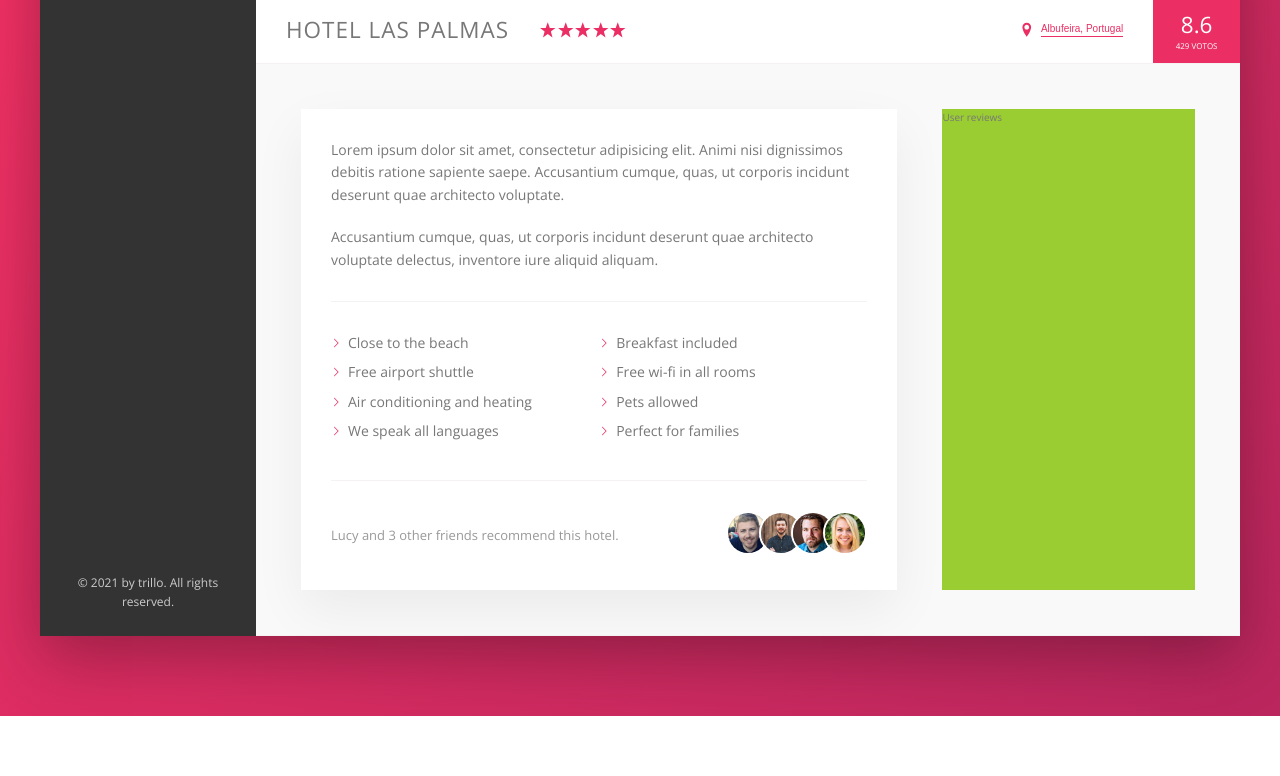
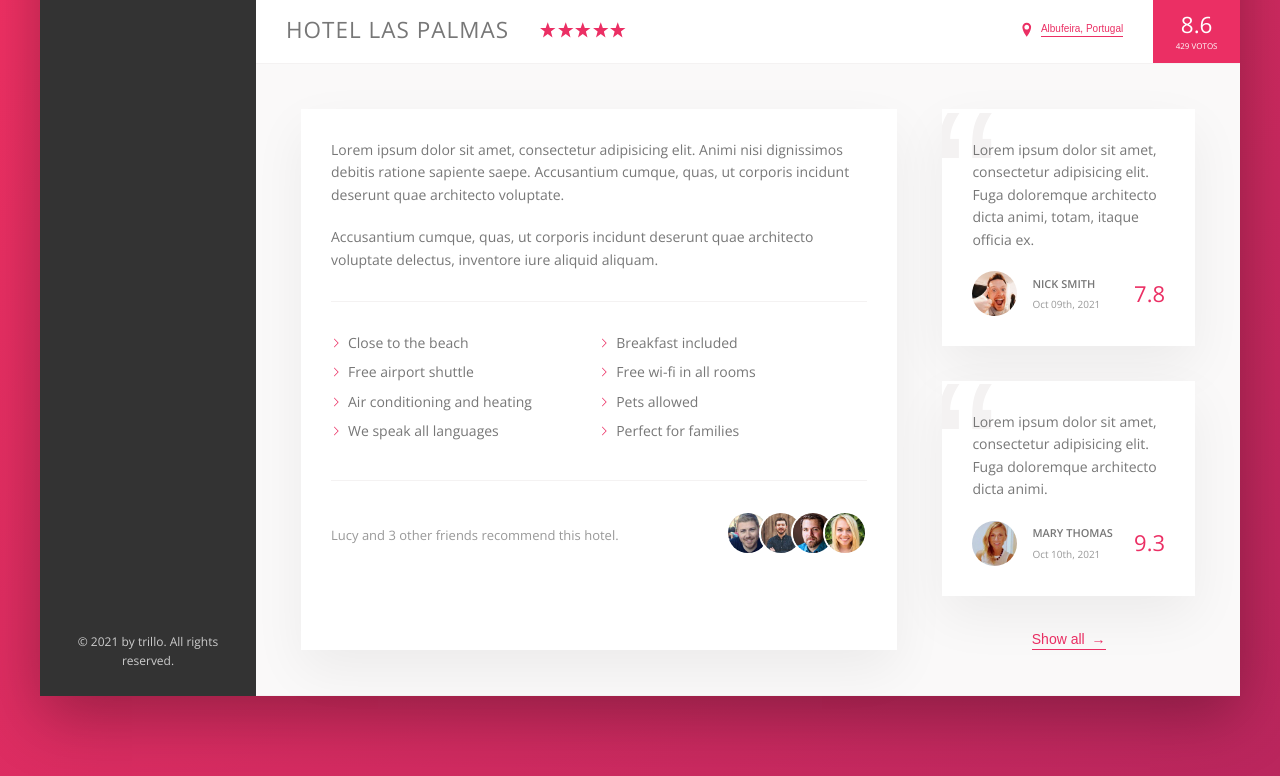
Before and after one commit to linusmanuel/trillo, a website: page index.html in a window 1280 px wide. Shown: the part 539-1315 px from the top of the page. Before the commit the page ends 1255 px from the top, so only its background shows below. Drawn offline with nearby package versions, Linux system fonts and the light colour scheme.

Commit message:
Building the User Reviews Section

```diff
--- a/index.html
+++ b/index.html
@@ -171,7 +171,36 @@
             </div>
 
             <div class="user-reviews">
-              User reviews
+              <figure class="review">
+                <blockquote class="review__text">
+                  Lorem ipsum dolor sit amet, consectetur adipisicing elit. Fuga doloremque architecto dicta animi,
+                  totam, itaque officia ex.
+                </blockquote>
+                <figcaption class="review__user">
+                  <img src="/img/user-1.jpg" alt="User 1" class="review__photo">
+                  <div class="review__user-box">
+                    <p class="review__name">Nick Smith</p>
+                    <p class="review__date">Oct 09th, 2021</p>
+                  </div>
+                  <div class="review__rating">7.8</div>
+                </figcaption>
+
+              </figure>
+              <figure class="review">
+                <blockquote class="review__text">
+                  Lorem ipsum dolor sit amet, consectetur adipisicing elit. Fuga doloremque architecto dicta animi.
+                </blockquote>
+                <figcaption class="review__user">
+                  <img src="/img/user-2.jpg" alt="User 2" class="review__photo">
+                  <div class="review__user-box">
+                    <p class="review__name">Mary Thomas</p>
+                    <p class="review__date">Oct 10th, 2021</p>
+                  </div>
+                  <div class="review__rating">9.3</div>
+                </figcaption>
+              </figure>
+
+              <button class="btn-inline">Show all <span>&rarr;</span></button>
             </div>
           </div>
         </main>
--- a/sass/_components.scss
+++ b/sass/_components.scss
@@ -272,8 +272,17 @@
   cursor: pointer;
   transition: all 0.2s;
 
+  span {
+    margin-left: 3px;
+    transition: margin-left 0.2s;
+  }
+
   &:hover {
     color: var(--color-grey-dark-1);
+
+    span {
+      margin-left: 8px;
+    }
   }
 
   &:focus {
@@ -371,3 +380,66 @@
     }
   }
 }
+
+/////////////////////////////////////////
+//REVIEWS
+.review {
+  background-color: #fff;
+  box-shadow: var(--shadow-light);
+  padding: 3rem;
+  margin-bottom: 3.5rem;
+  position: relative;
+  overflow: hidden;
+
+  &__text {
+    margin-bottom: 2rem;
+    z-index: 100;
+    position: relative;
+  }
+
+  &__user {
+    display: flex;
+    align-items: center;
+  }
+
+  &__photo {
+    height: 4.5rem;
+    width: 4.5rem;
+    border-radius: 50%;
+    margin-right: 1.5rem;
+  }
+
+  &__user-box {
+    margin-right: auto;
+  }
+
+  &__name {
+    font-size: 1.1rem;
+    font-weight: 600;
+    text-transform: uppercase;
+    margin-bottom: 0.4rem;
+  }
+
+  &__date {
+    font-size: 1rem;
+    color: var(--color-grey-dark-3);
+  }
+
+  &__rating {
+    color: var(--color-primary);
+    font-size: 2.2rem;
+    font-weight: 300;
+  }
+
+  &::before {
+    content: "\201C";
+    position: absolute;
+    top: -2.75rem;
+    left: -1rem;
+    line-height: 1;
+    font-size: 20rem;
+    color: var(--color-grey-light-2);
+    font-family: sans-serif;
+    z-index: 1;
+  }
+}
--- a/sass/_layout.scss
+++ b/sass/_layout.scss
@@ -35,6 +35,7 @@
 }
 
 .detail {
+  font-size: 1.4rem;
   display: flex;
   padding: 4.5rem;
   background-color: var(--color-grey-light-1);
@@ -42,7 +43,6 @@
 }
 
 .description {
-  font-size: 1.4rem;
   background-color: #fff;
   box-shadow: var(--shadow-light);
   padding: 3rem;
@@ -52,5 +52,7 @@
 
 .user-reviews {
   flex: 1;
-  background-color: yellowgreen;
+  display: flex;
+  flex-direction: column;
+  align-items: center;
 }
```
Also changed, not shown: css/style.comp.css.
